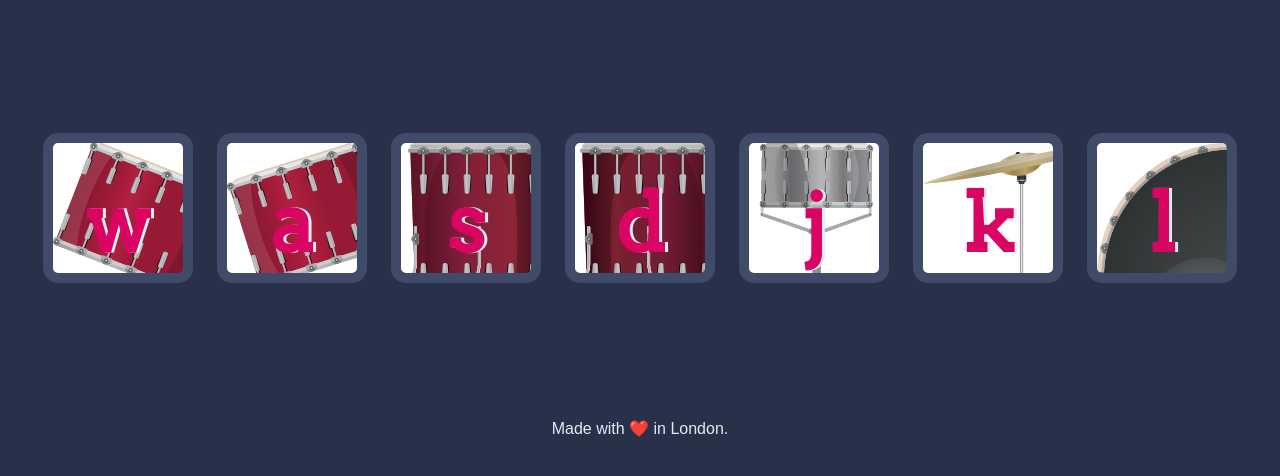
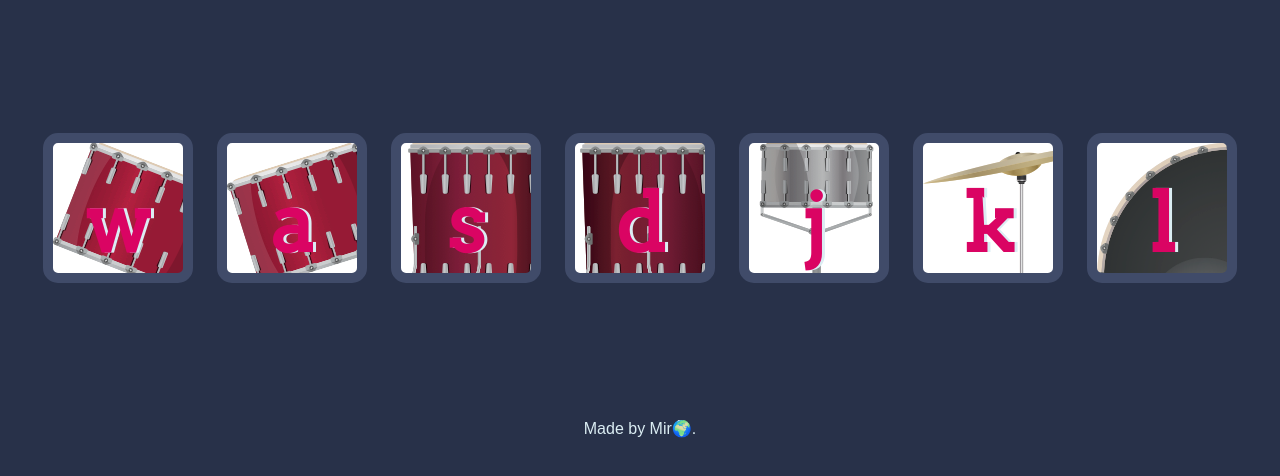
Before and after one commit to mir-web-developer/drum-kit, a plain HTML site: page index.html in a window 1280 px wide. Shown: the part 156-632 px from the top of the page. Drawn offline with Linux system fonts and the light colour scheme.

Commit message:
Update index.html

```diff
--- a/index.html
+++ b/index.html
@@ -24,7 +24,7 @@
 <script src="index.js" charset="utf-8"></script>
 
 <footer>
-  Made with ❤️ in London.
+  Made by Mir🌍.
 </footer>
 </body>
 </html>
```
